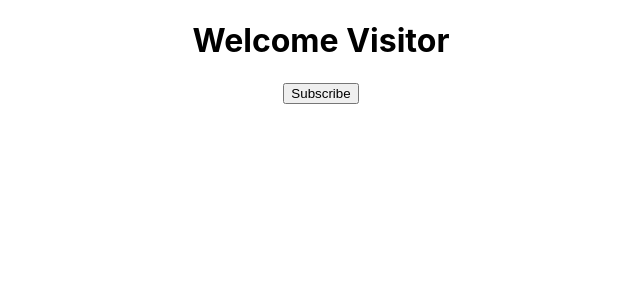
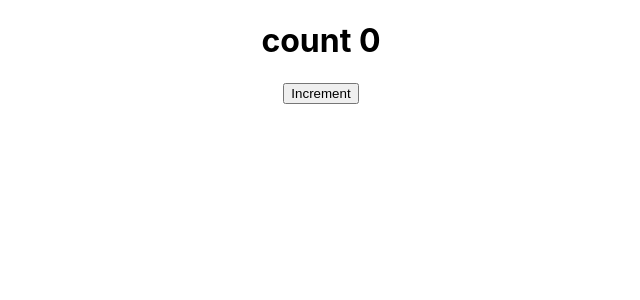
Before and after one commit to Pradeep712/React, a React (Create React App) app in the folder hello-world/: page / in a window 1280 px wide. Shown: the top 300 px of the page, without its empty margins (319-959 px from the left). Built offline with nearby package versions, Linux system fonts and the light colour scheme.

Commit message:
Step 8 Counter using setState

```diff
--- a/hello-world/src/App.js
+++ b/hello-world/src/App.js
@@ -5,6 +5,7 @@
 import Welcome from './component/Welcome';
 import Hello from './component/Hello'
 import Message from './component/Message'
+import Counter from './component/Counter';
 
 // function App() {
 //   return (
@@ -38,12 +39,22 @@
 //   }
 // }
 
-//State usage in components
+// //State usage in components
+// class App extends Component {
+//   render() {
+//     return (
+//       <div className="App">
+//         <Message />
+//       </div>
+//     );
+//   }
+// }
+
 class App extends Component {
   render() {
     return (
       <div className="App">
-        <Message />
+        <Counter />
       </div>
     );
   }
--- /dev/null
+++ b/hello-world/src/component/Counter.js
@@ -0,0 +1,46 @@
+//Install ES7 extension
+//Type rce and enter (it renders necessary react code)
+
+import React, { Component } from 'react'
+
+class Counter extends Component {
+    constructor(props) {
+        super(props)
+        this.state ={
+            count : 0
+        }
+    }
+    increment(){
+        // this.setState({
+        //     count : this.state.count +1
+        // },
+        // ()=> {//Callback Parameter (Arror function)
+        //     console.log('Call back value ',this.state.count)
+        // })
+
+        //Update value based on Previous state
+        this.setState(prevState =>({
+            count : prevState.count + 1
+        }))
+
+        console.log(this.state.count)//Asyncronous state value
+    }
+    incrementFive(){//React optimises code in console using callback
+        this.increment()
+        this.increment()
+        this.increment()
+        this.increment()
+        this.increment()
+    }
+
+    render() {
+        return (
+            <div>
+                <h1>count {this.state.count}</h1>
+                <button onClick={() => this.incrementFive()}>Increment</button>
+            </div>
+        )
+    }
+}
+
+export default Counter
```
